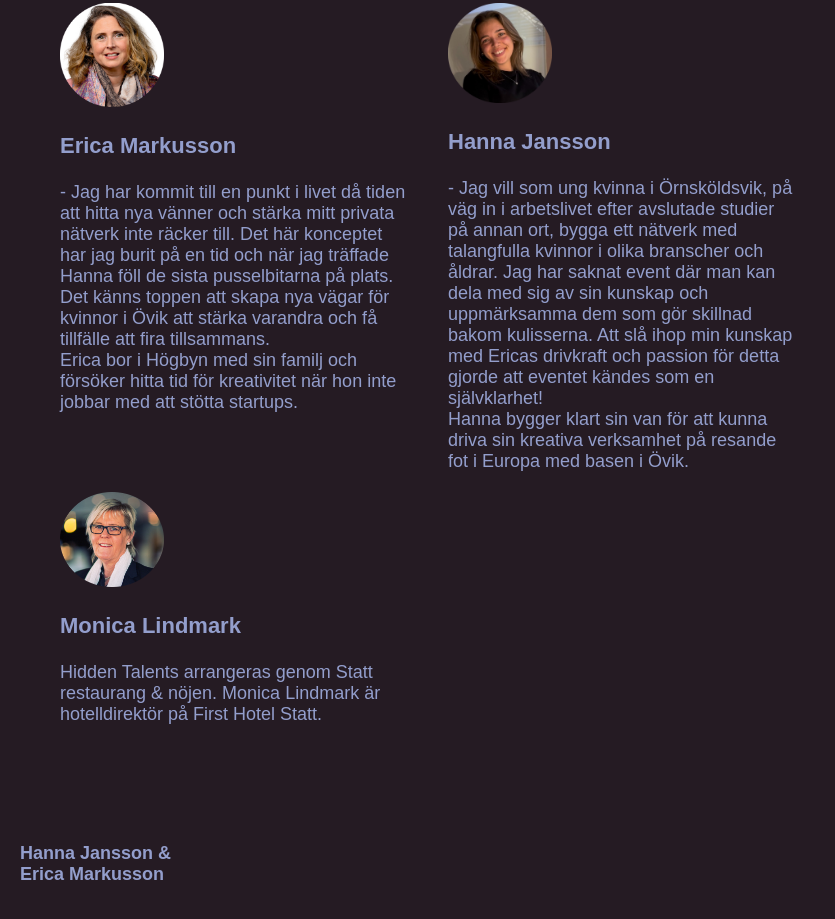
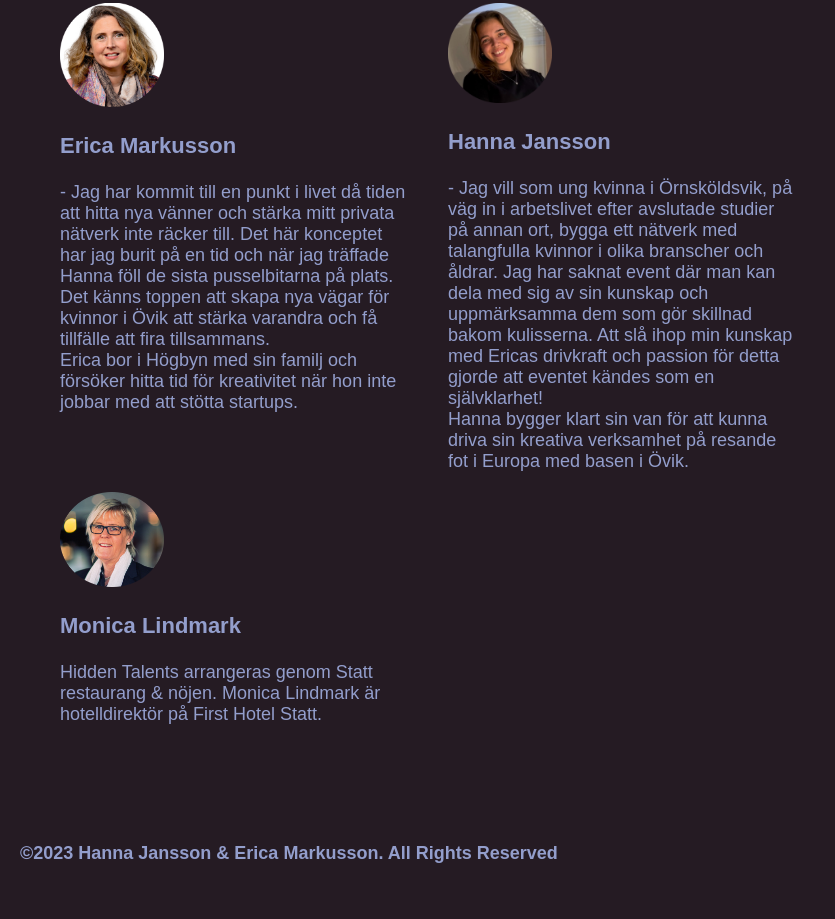
Before and after one commit to hannajansson/Hiddentalents, a plain HTML site: page index.html in a window 1280 px wide. Shown: the part 2915-3834 px from the top of the page, without its empty margins (0-835 px from the left). Drawn offline with Linux system fonts and the light colour scheme.

Commit message:
Update index.html

```diff
--- a/index.html
+++ b/index.html
@@ -184,8 +184,7 @@
   <!-- Footer -->
   <footer>
     <div>
-        <p>Hanna Jansson & <br>
-            Erica Markusson</p>
+        <p>©2023 Hanna Jansson & Erica Markusson. All Rights Reserved</p>
     </div>
   </footer>
 </body>
```
